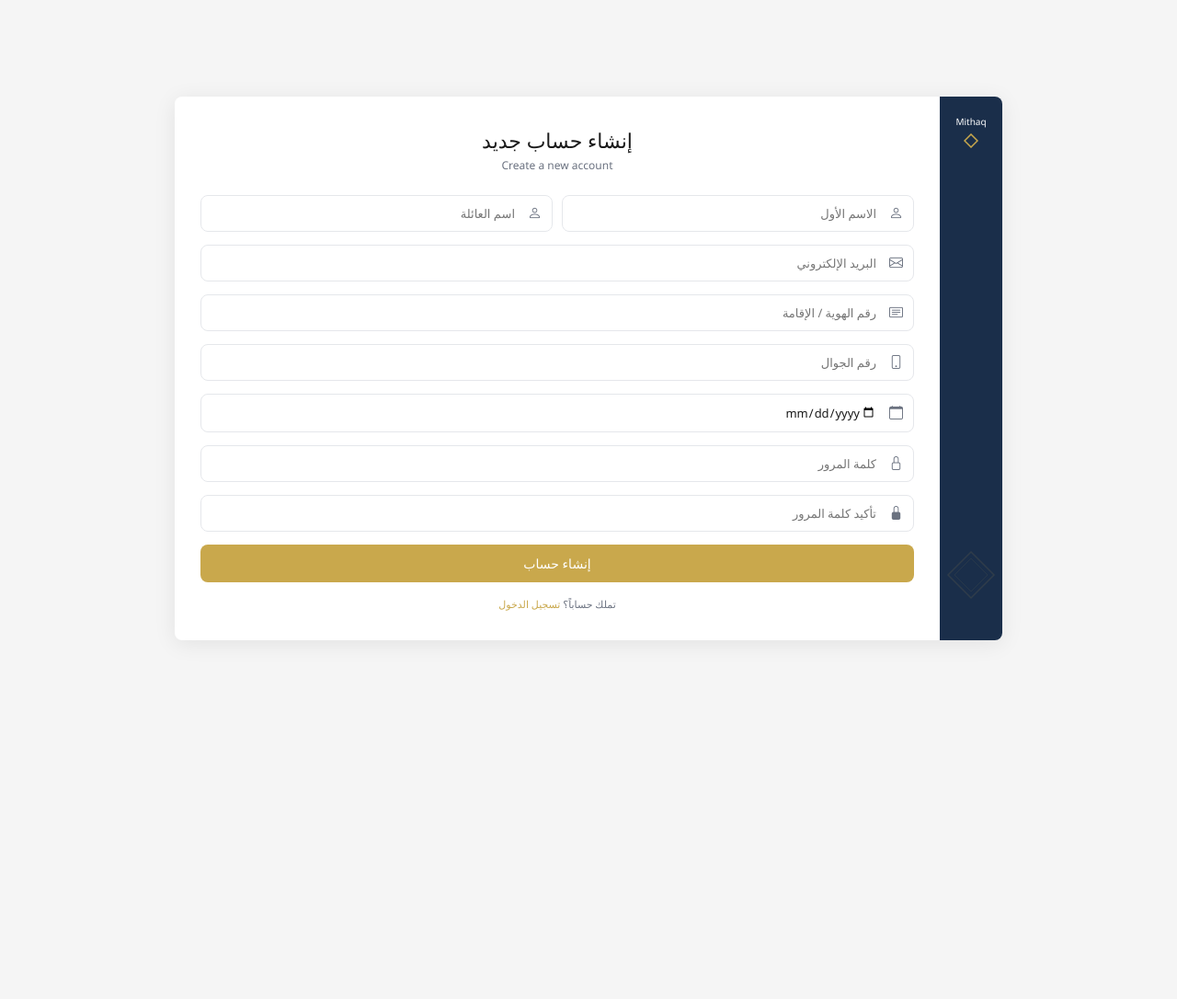
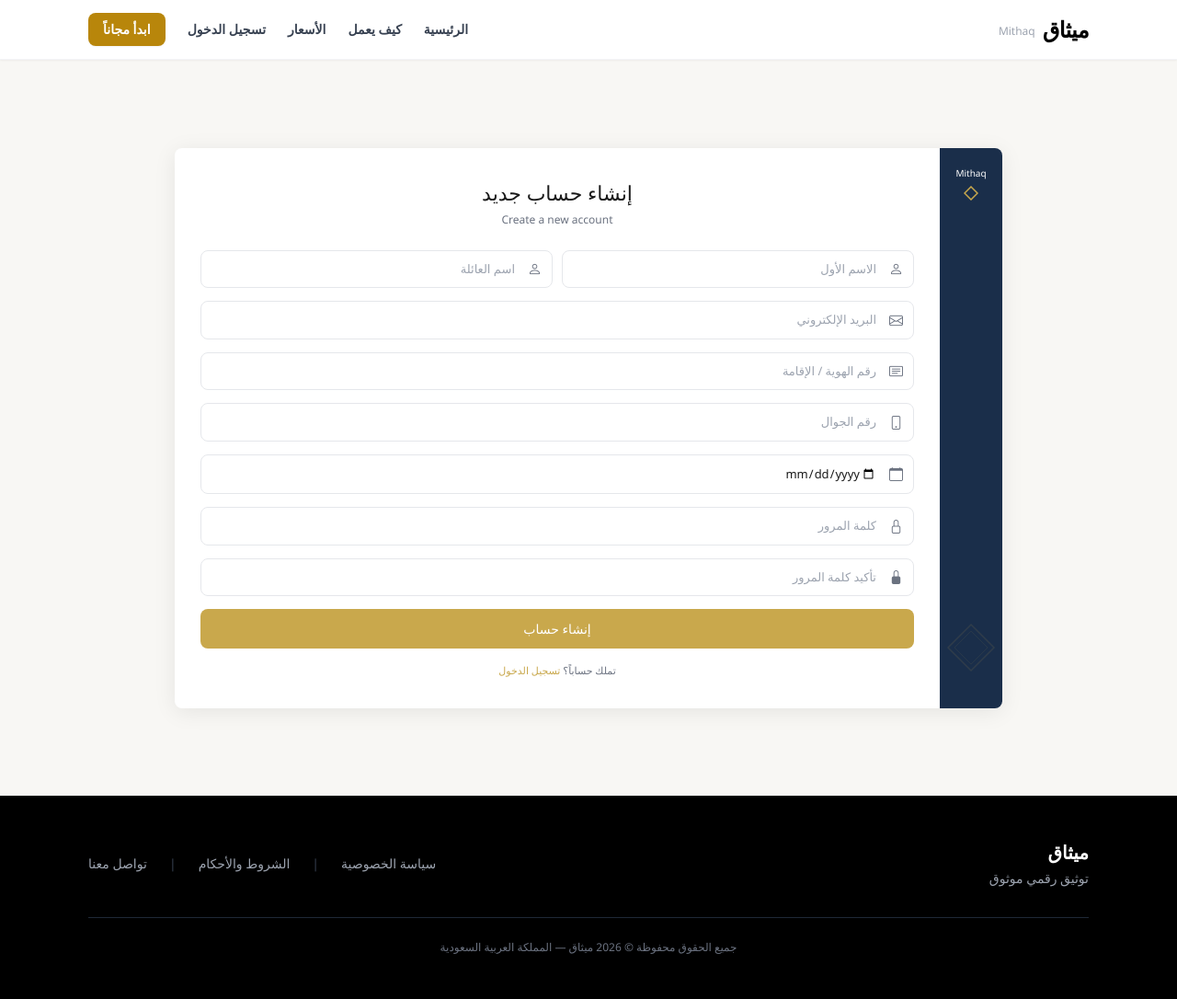
Before and after one commit to Reem-Almezeal/Mithaq, a Django app: page /accounts/signup/ in a window 1280 px wide. Shown: the whole page at 92% size. Before the commit the page ends 696 px from the top, so only its background shows below. Run offline with Django 5.2, Linux system fonts and the light colour scheme; some libraries are stand-ins or nearby versions.

Commit message:
feat(accounts): refactor signin/signup templates to extend base.html

```diff
--- a/accounts/templates/accounts/signup.html
+++ b/accounts/templates/accounts/signup.html
@@ -1,15 +1,10 @@
+{% extends "base.html" %}
 {% load static %}
-<!DOCTYPE html>
-<html lang="ar" dir="rtl">
-<head>
-    <meta charset="UTF-8">
-    <meta name="viewport" content="width=device-width, initial-scale=1.0">
-    <title>ميثاق — إنشاء حساب</title>
-    <link rel="stylesheet" href="{% static 'css/main.css' %}">
-    <link rel="stylesheet" href="https://cdn.jsdelivr.net/npm/bootstrap-icons@1.11.3/font/bootstrap-icons.css">
-</head>
-<body class="auth-body">
 
+{% block title %}ميثاق — إنشاء حساب{% endblock %}
+
+{% block content %}
+<div class="auth-body">
     <div class="auth-wrapper">
 
         <!-- Sidebar -->
@@ -31,7 +26,6 @@
         <!-- Form -->
         <div class="auth-form-side">
 
-            <!-- Messages -->
             {% if messages %}
                 {% for message in messages %}
                     <div class="alert {{ message.extra_tags }}">{{ message }}</div>
@@ -44,7 +38,6 @@
             <form method="POST" action="{% url 'accounts:sign_up' %}">
                 {% csrf_token %}
 
-                <!-- Name Row -->
                 <div class="auth-row">
                     <div class="auth-field">
                         <i class="bi bi-person auth-field-icon"></i>
@@ -73,7 +66,7 @@
 
                 <div class="auth-field">
                     <i class="bi bi-calendar auth-field-icon"></i>
-                    <input type="date" name="date_of_birth" placeholder="تاريخ الميلاد">
+                    <input type="date" name="date_of_birth">
                 </div>
 
                 <div class="auth-field">
@@ -96,8 +89,6 @@
             </p>
 
         </div>
-
     </div>
-
-</body>
-</html>
+</div>
+{% endblock %}
--- a/core/templates/base.html
+++ b/core/templates/base.html
@@ -1,6 +1,7 @@
 {% load static %}
 <!DOCTYPE html>
 <html lang="ar" dir="rtl">
+
 <head>
   <meta charset="UTF-8" />
   <meta name="viewport" content="width=device-width, initial-scale=1.0" />
@@ -47,11 +48,15 @@
   <script src="https://unpkg.com/htmx.org@1.9.12" defer></script>
 
   <style>
-    body { font-family: 'Cairo', sans-serif; background-color: #F8F7F4; }
+    body {
+      font-family: 'Cairo', sans-serif;
+      background-color: #F8F7F4;
+    }
   </style>
 
   {% block extra_head %}{% endblock %}
 </head>
+
 <body class="text-black antialiased">
 
   <!-- Sticky Navbar -->
@@ -61,7 +66,8 @@
 
         <!-- Logo (right side in RTL) -->
         <a href="/" class="flex items-center gap-2 group">
-          <span class="text-2xl font-bold text-black tracking-tight group-hover:text-brand-gold transition-colors duration-200">
+          <span
+            class="text-2xl font-bold text-black tracking-tight group-hover:text-brand-gold transition-colors duration-200">
             ميثاق
           </span>
           <span class="hidden sm:inline-block text-xs text-gray-400 font-normal mt-1">Mithaq</span>
@@ -69,12 +75,25 @@
 
         <!-- Desktop Nav Links -->
         <div class="hidden md:flex items-center gap-6">
-          <a href="#" class="text-sm font-semibold text-gray-700 hover:text-black transition-colors duration-150">الرئيسية</a>
-          <a href="#how-it-works" class="text-sm font-semibold text-gray-700 hover:text-black transition-colors duration-150">كيف يعمل</a>
-          <a href="#pricing" class="text-sm font-semibold text-gray-700 hover:text-black transition-colors duration-150">الأسعار</a>
-          <a href="{% url 'accounts:sign_in' %}" class="text-sm font-semibold text-gray-700 hover:text-black transition-colors duration-150">تسجيل الدخول</a>
           <a href="#"
-             class="inline-flex items-center px-4 py-2 rounded-lg text-sm font-bold text-white
+            class="text-sm font-semibold text-gray-700 hover:text-black transition-colors duration-150">الرئيسية</a>
+          <a href="#how-it-works"
+            class="text-sm font-semibold text-gray-700 hover:text-black transition-colors duration-150">كيف يعمل</a>
+          <a href="#pricing"
+            class="text-sm font-semibold text-gray-700 hover:text-black transition-colors duration-150">الأسعار</a>
+          {% if user.is_authenticated %}
+          <span class="text-sm text-gray-600">مرحباً، {{ user.first_name }}</span>
+          <a href="{% url 'accounts:log_out' %}"
+            class="text-sm font-semibold text-red-500 hover:text-red-700 transition-colors duration-150">
+            تسجيل الخروج
+          </a>
+          {% else %}
+          <a href="{% url 'accounts:sign_in' %}"
+            class="text-sm font-semibold text-gray-700 hover:text-black transition-colors duration-150">
+            تسجيل الدخول
+          </a>
+          {% endif %}
+          <a href="#" class="inline-flex items-center px-4 py-2 rounded-lg text-sm font-bold text-white
                     bg-brand-gold hover:bg-brand-gold-dark active:scale-95
                     transition-all duration-150 shadow-sm">
             ابدأ مجاناً
@@ -83,13 +102,13 @@
 
         <!-- Mobile Hamburger -->
         <button id="mobile-menu-btn" type="button"
-                class="md:hidden p-2 rounded-md text-gray-600 hover:text-black hover:bg-gray-100 transition-colors"
-                aria-label="فتح القائمة">
+          class="md:hidden p-2 rounded-md text-gray-600 hover:text-black hover:bg-gray-100 transition-colors"
+          aria-label="فتح القائمة">
           <svg id="icon-open" class="w-6 h-6" fill="none" stroke="currentColor" viewBox="0 0 24 24">
-            <path stroke-linecap="round" stroke-linejoin="round" stroke-width="2" d="M4 6h16M4 12h16M4 18h16"/>
+            <path stroke-linecap="round" stroke-linejoin="round" stroke-width="2" d="M4 6h16M4 12h16M4 18h16" />
           </svg>
           <svg id="icon-close" class="w-6 h-6 hidden" fill="none" stroke="currentColor" viewBox="0 0 24 24">
-            <path stroke-linecap="round" stroke-linejoin="round" stroke-width="2" d="M6 18L18 6M6 6l12 12"/>
+            <path stroke-linecap="round" stroke-linejoin="round" stroke-width="2" d="M6 18L18 6M6 6l12 12" />
           </svg>
         </button>
       </div>
@@ -101,8 +120,7 @@
       <a href="#how-it-works" class="block py-2 text-sm font-semibold text-gray-700 hover:text-black">كيف يعمل</a>
       <a href="#pricing" class="block py-2 text-sm font-semibold text-gray-700 hover:text-black">الأسعار</a>
       <a href="#" class="block py-2 text-sm font-semibold text-gray-700 hover:text-black">تسجيل الدخول</a>
-      <a href="#"
-         class="mt-2 block w-full text-center px-4 py-2.5 rounded-lg text-sm font-bold text-white
+      <a href="#" class="mt-2 block w-full text-center px-4 py-2.5 rounded-lg text-sm font-bold text-white
                 bg-brand-gold hover:bg-brand-gold-dark transition-colors duration-150">
         ابدأ مجاناً
       </a>
@@ -157,4 +175,5 @@
 
   {% block extra_scripts %}{% endblock %}
 </body>
+
 </html>
```
Also changed, not shown: accounts/templates/accounts/signin.html (+8 -16 lines).
